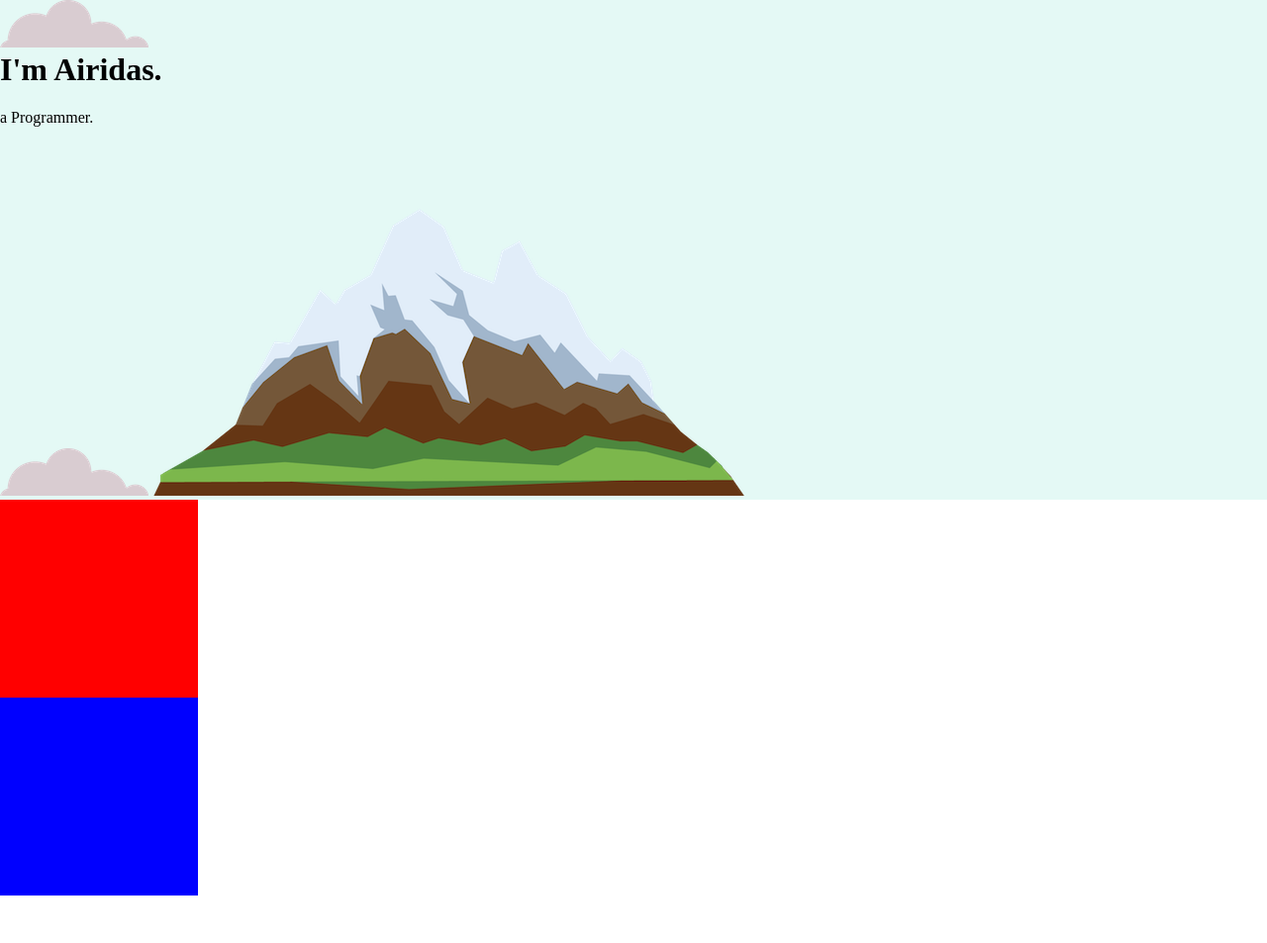
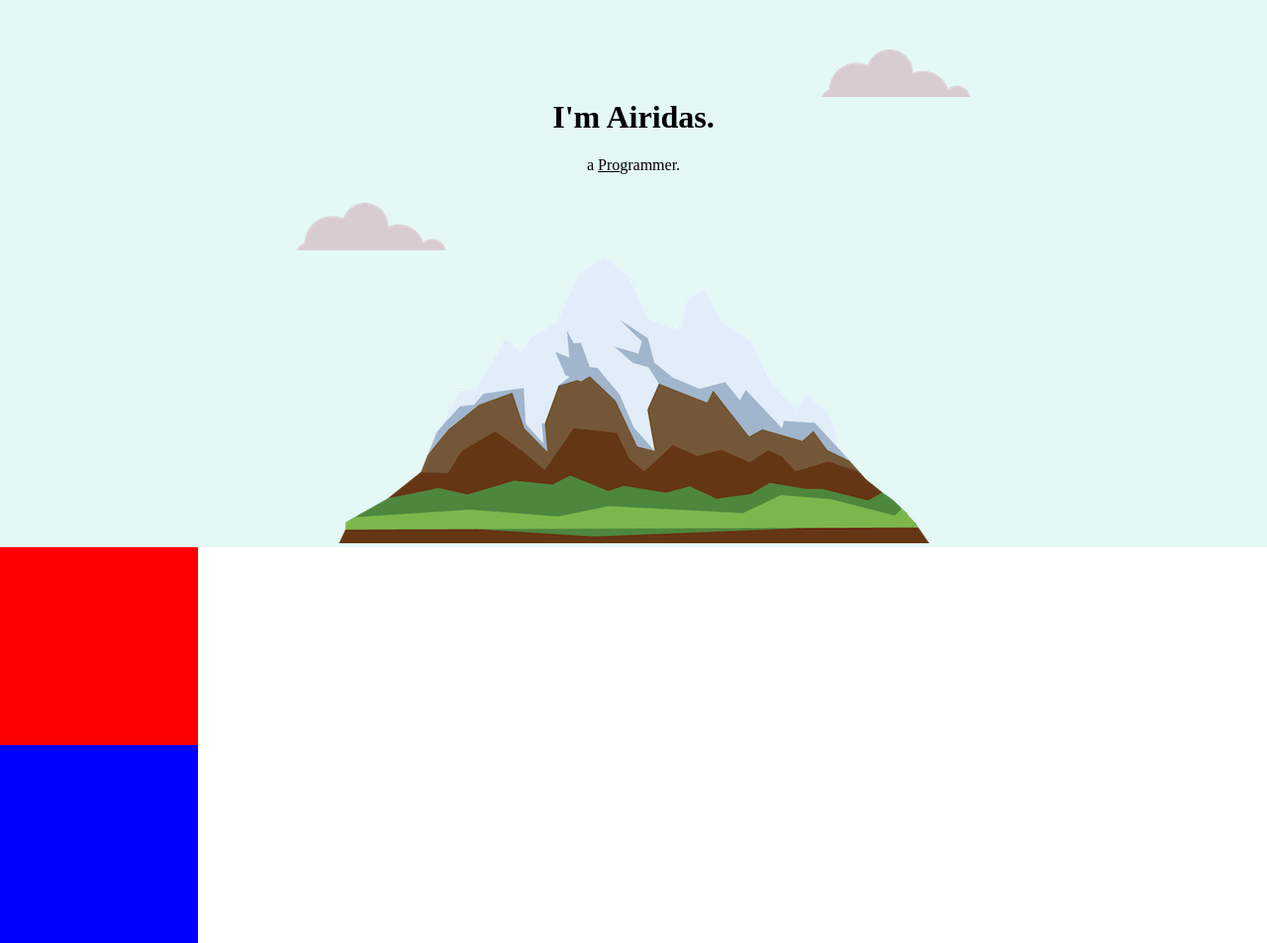
Before and after one commit to Vacyys/interesting, a plain HTML site: page index.html in a window 1280 px wide. Shown: the whole page at 99% size. Before the commit the page ends 905 px from the top, so only its background shows below. Drawn offline with Linux system fonts and the light colour scheme.

Commit message:
Add files via upload

```diff
--- a/css/styles.css
+++ b/css/styles.css
@@ -2,14 +2,18 @@
 
 body {
   margin: 0;
+  text-align:center;
 }
 
 h1{
-  margin-top: 0;
+margin-top:0;
+
 }
 
 .top-container {
   background-color: #E4F9F5;
+  position: relative;
+  padding-top: 100px;
 }
 
 .middle-container {
@@ -25,3 +29,19 @@ h1{
   height: 200px;
 
 }
+
+.pro {
+  text-decoration: underline;
+}
+
+.bottom-cloud {
+  position: absolute;
+  left: 300px;
+  bottom: 300px;
+}
+
+.top-cloud {
+  position:absolute;
+  right: 300px;
+  top: 50px;
+}
--- a/index.html
+++ b/index.html
@@ -10,10 +10,10 @@
 
 <body>
   <div class="top-container">
-    <img src="images/cloud.png" alt="cloud-img">
+    <img class="top-cloud" src="images/cloud.png" alt="cloud-img">
     <h1>I'm Airidas.</h1>
-    <p>a Programmer.</p>
-    <img src="images/cloud.png" alt="cloud-img">
+    <p>a <span class="pro">Pro</span>grammer.</p>
+    <img class="bottom-cloud" src="images/cloud.png" alt="cloud-img">
     <img src="images/mountain.png" alt="mountain-img">
   </div>
 
```
